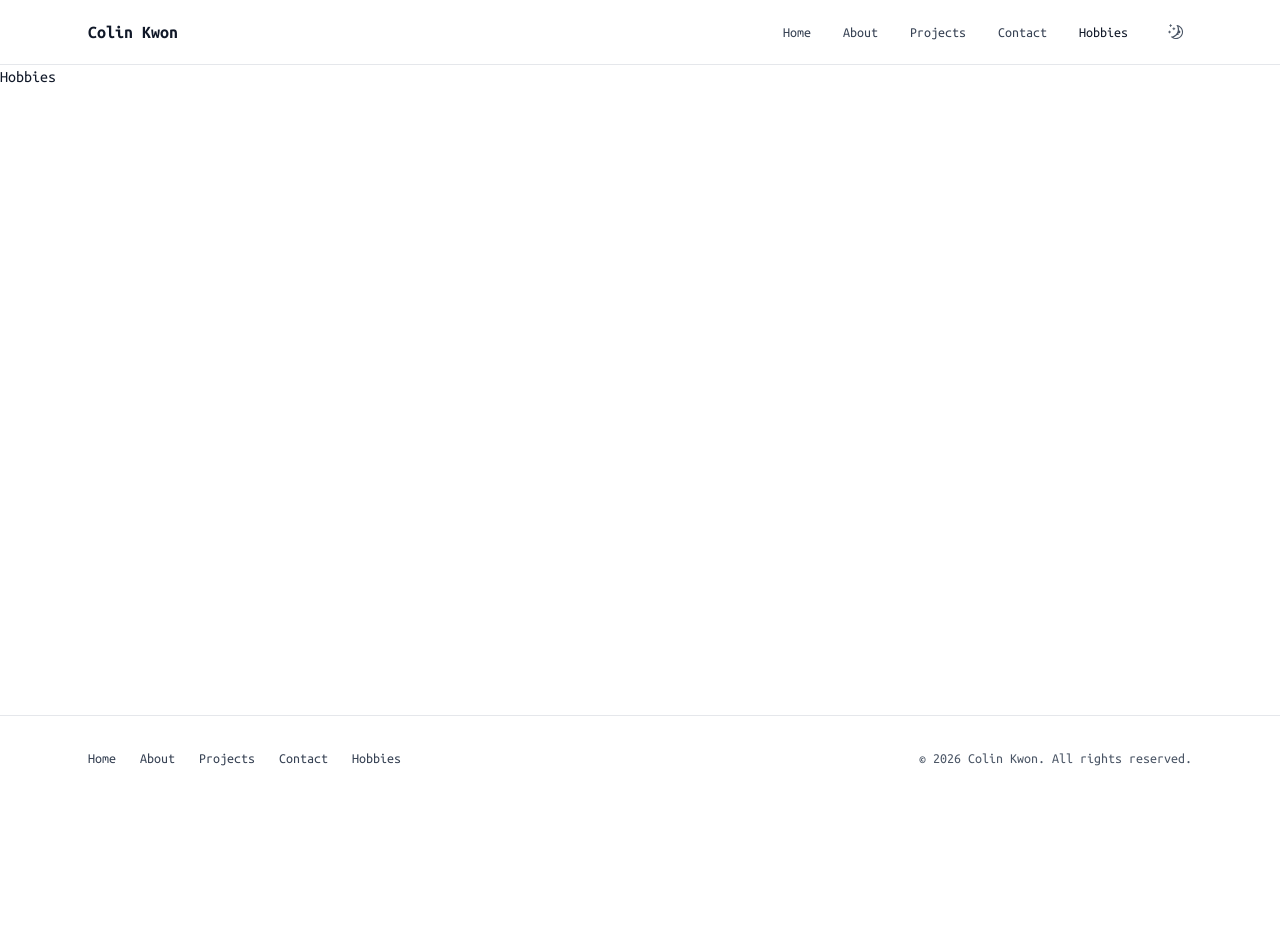
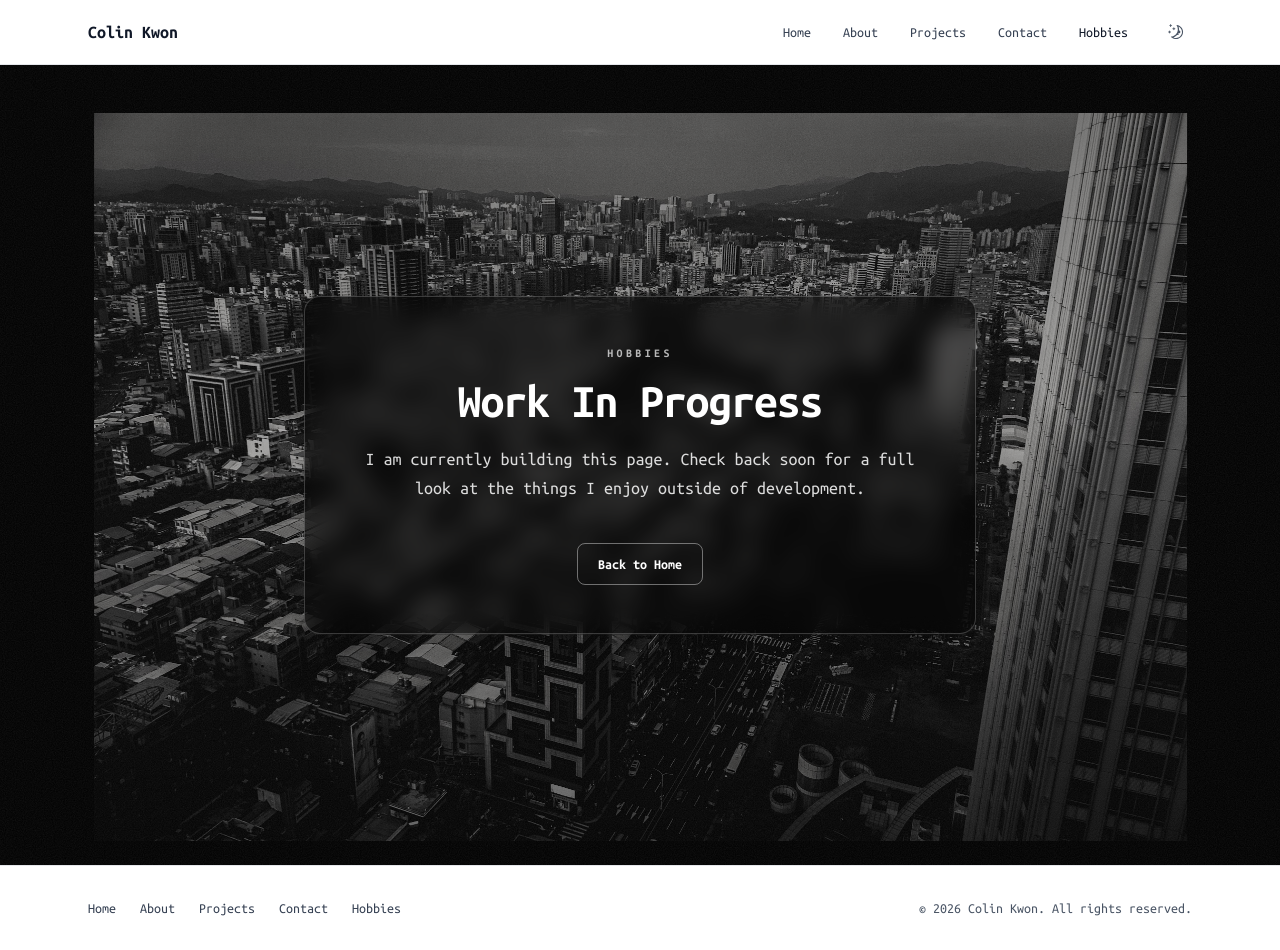
Before and after one commit to Cobby914/Personal_Website, a Next.js app: page /hobbies in a window 1280 px wide. Before the commit the page ends 800 px from the top, so only its background shows below. Built offline with nearby package versions, Linux system fonts and the light colour scheme.

Commit message:
Made a work in progress screen for hobbies,

```diff
--- a/app/hobbies/page.js
+++ b/app/hobbies/page.js
@@ -1,3 +1,36 @@
-export default function Hobbies() {
-  return <h1>Hobbies</h1>;
+import Link from "next/link";
+import AppShell from "@/components/AppShell";
+
+export const metadata = {
+  title: "Hobbies | Colin Kwon",
+  description: "A look at what Colin enjoys outside of coding.",
+};
+
+export default function HobbiesPage() {
+  return (
+    <AppShell backgroundImage="/images/background.jpg">
+      <section className="flex min-h-screen items-center justify-center px-6 py-24">
+        <div className="w-full max-w-2xl rounded-2xl border border-white/20 bg-black/55 p-8 text-center text-white shadow-2xl backdrop-blur-md sm:p-12">
+          <p className="text-xs font-semibold uppercase tracking-[0.28em] text-white/70">
+            Hobbies
+          </p>
+          <h1 className="mt-4 text-4xl font-bold tracking-tight sm:text-5xl">
+            Work In Progress
+          </h1>
+          <p className="mx-auto mt-5 max-w-xl text-base leading-relaxed text-white/85 sm:text-lg">
+            I am currently building this page. Check back soon for a full look
+            at the things I enjoy outside of development.
+          </p>
+          <div className="mt-10">
+            <Link
+              href="/"
+              className="inline-flex items-center rounded-lg border border-white/40 px-5 py-2.5 text-sm font-semibold text-white transition hover:bg-white/10"
+            >
+              Back to Home
+            </Link>
+          </div>
+        </div>
+      </section>
+    </AppShell>
+  );
 }
```
